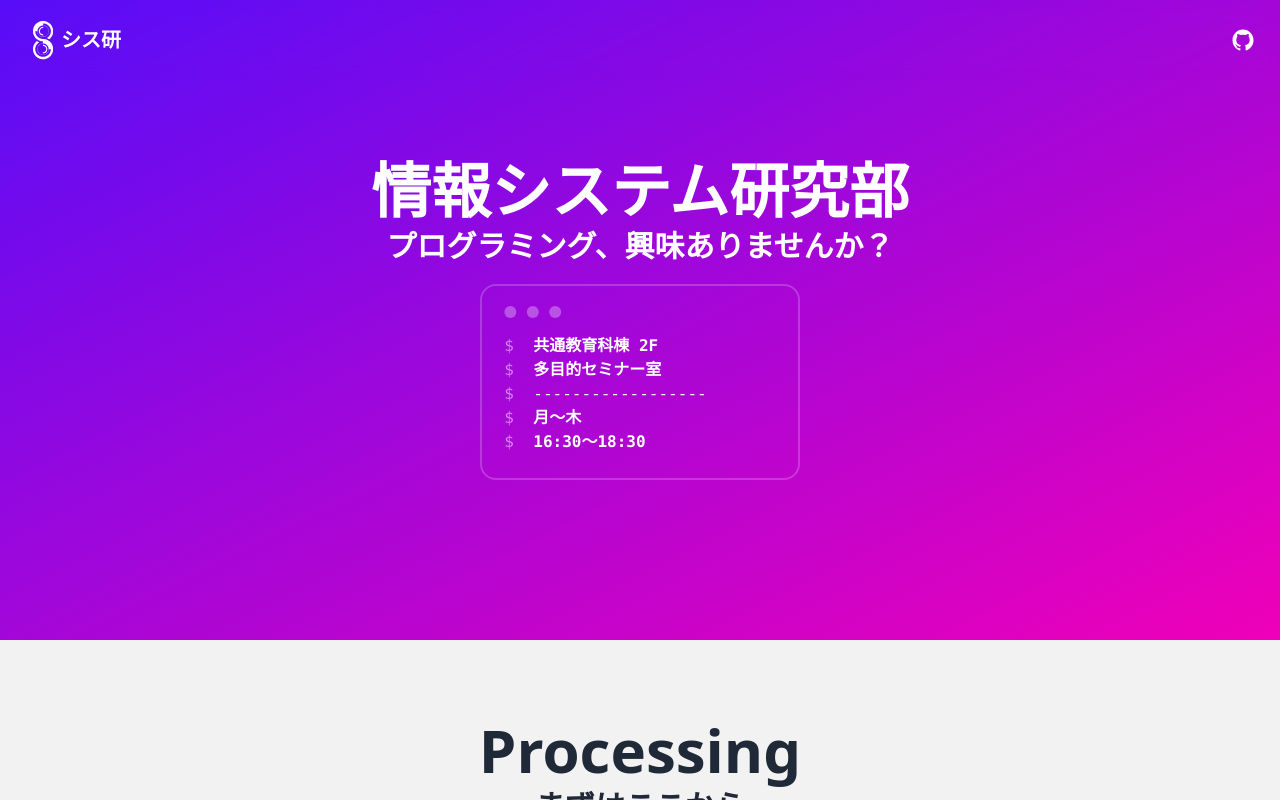
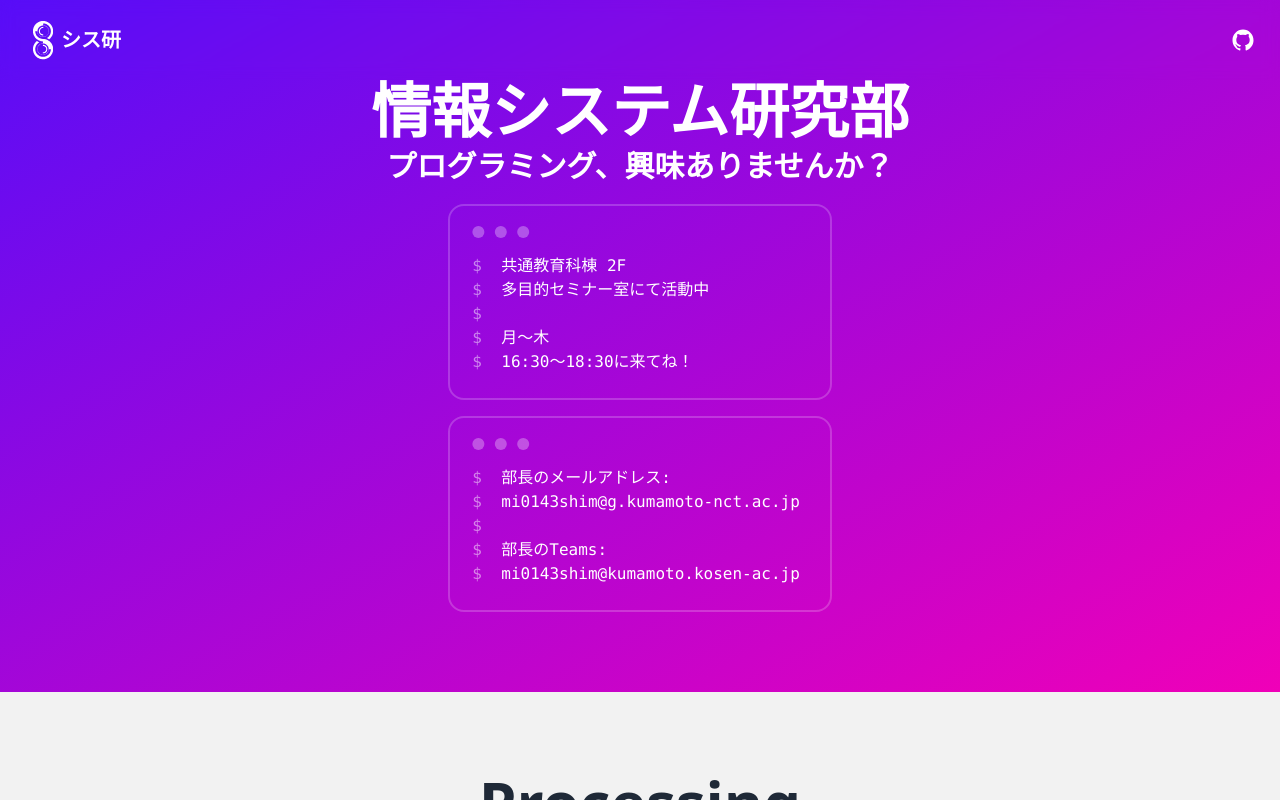
Before and after one commit to Sysken-Yatsushiro/hp, a React (Create React App) app: page / in a window 1280 px wide. Shown: the top 800 px of the page. Built offline with nearby package versions, Linux system fonts and the light colour scheme.

Commit message:
fixed App.jsx

```diff
--- a/src/components/App.jsx
+++ b/src/components/App.jsx
@@ -25,22 +25,19 @@ export default function App() {
       <Hero className="bg-gradient-to-br from-primary to-secondary text-primary-content">
         <Heading>情報システム研究部</Heading>
         <SubHeading>プログラミング、興味ありませんか？</SubHeading>
-        <div class="mockup-code border-primary-content w-full max-w-xs flex-1 border-2 border-opacity-20 bg-transparent pb-6 text-left text-current lg:mx-0">
-          <pre data-prefix="$">
-            <code className="font-bold">共通教育科棟 2F</code>
-          </pre>
-          <pre data-prefix="$">
-            <code className="font-bold">多目的セミナー室</code>
-          </pre>
-          <pre data-prefix="$">
-            <code>------------------</code>
-          </pre>
-          <pre data-prefix="$">
-            <code className="font-bold">月～木</code>
-          </pre>
-          <pre data-prefix="$">
-            <code className="font-bold">16:30～18:30</code>
-          </pre>
+        <div class="mockup-code border-primary-content w-full max-w-sm flex-1 border-2 border-opacity-20 bg-transparent pb-6 text-left text-current lg:mx-0">
+          <pre data-prefix="$"><code>共通教育科棟 2F</code></pre>
+          <pre data-prefix="$"><code>多目的セミナー室にて活動中</code></pre>
+          <pre data-prefix="$"></pre>
+          <pre data-prefix="$"><code>月～木</code></pre>
+          <pre data-prefix="$"><code>16:30～18:30に来てね！</code></pre>
+        </div>
+        <div class="mockup-code mt-4 border-primary-content w-full max-w-sm flex-1 border-2 border-opacity-20 bg-transparent pb-6 text-left text-current lg:mx-0">
+          <pre data-prefix="$"><code>部長のメールアドレス:</code></pre>
+          <pre data-prefix="$"><code>mi0143shim@g.kumamoto-nct.ac.jp</code></pre>
+          <pre data-prefix="$"></pre>
+          <pre data-prefix="$"><code>部長のTeams:</code></pre>
+          <pre data-prefix="$"><code>mi0143shim@kumamoto.kosen-ac.jp</code></pre>
         </div>
       </Hero>
       <Hero className="bg-base-200">
@@ -68,8 +65,8 @@ export default function App() {
         <Heading>ゲーム作成</Heading>
         <SubHeading>面白いゲームがない！？作るか！</SubHeading>
         <p>実は、ゲーム作りとはとても骨が折れる作業である。</p>
-        <p>ランキング上位のゲームはおろか、Steamに安売りされているようなゲームでさえ、</p>
-        <p>ひとりで作るならそこそこ手間がかかるだろう。</p>
+        <p>有名タイトルはもちろん、Steamに安売りされているようなゲームでさえ、</p>
+        <p>ひとりで作るならけっこう手間がかかる。</p>
         <p>決して甘くはない道だが、乗り越えたときに得られるものは計りしれないだろう。</p>
         <img src={pGame} alt="" className="pt-4" />
         <ToolBox>
@@ -84,7 +81,7 @@ export default function App() {
         <p>高専プログラミングコンテストとは、自由部門、課題部門、競技部門の三部門に分かれ、</p>
         <p>全国の高専生が技術力を競い合う大会である。</p>
         <img src={procon1} alt="" className="mt-4 mb-12" />
-        <p>厳しい戦いではあるが、実績のほかにも、企業とのコネクションが得られる。</p>
+        <p>厳しい戦いではあるが、実績づくりに加え、企業とのコネクションもできる。</p>
         <p>ここに出場することによって得られるものは多いだろう。</p>
         <p>なお、プロコンのための活動は、単位として申請できる。</p>
         <img src={procon2} alt="" className="mt-4" />
```
